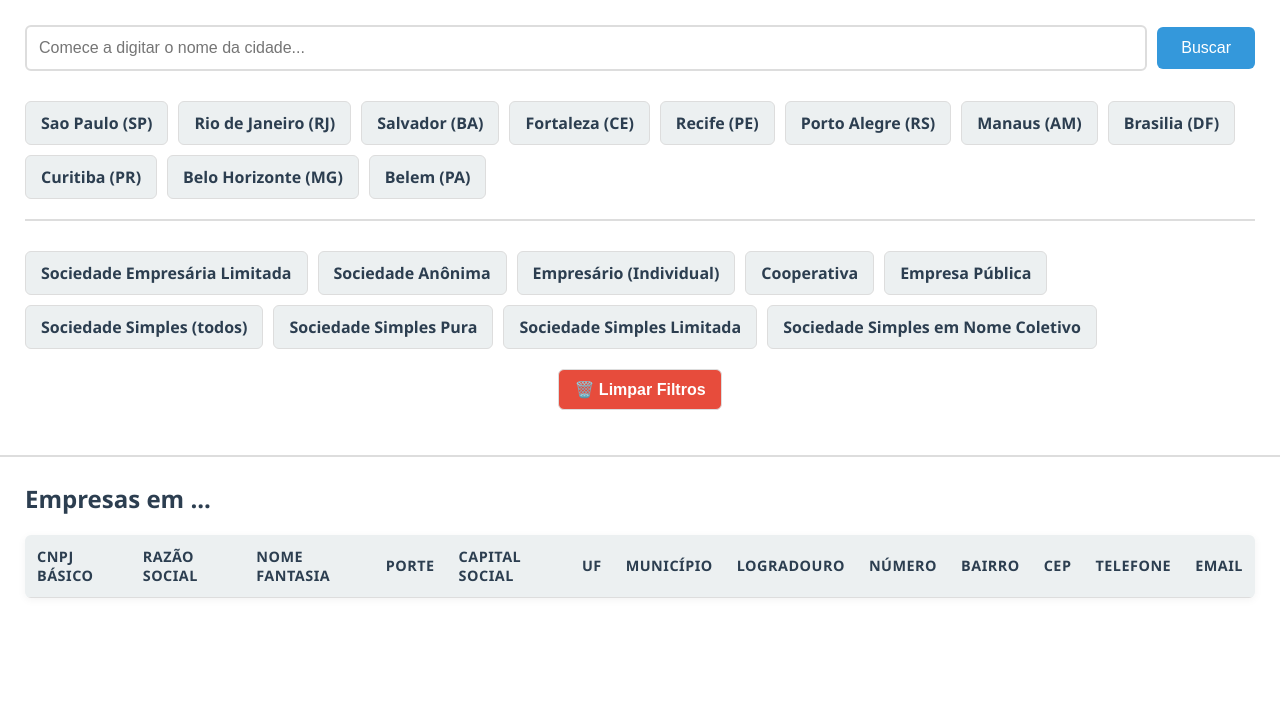
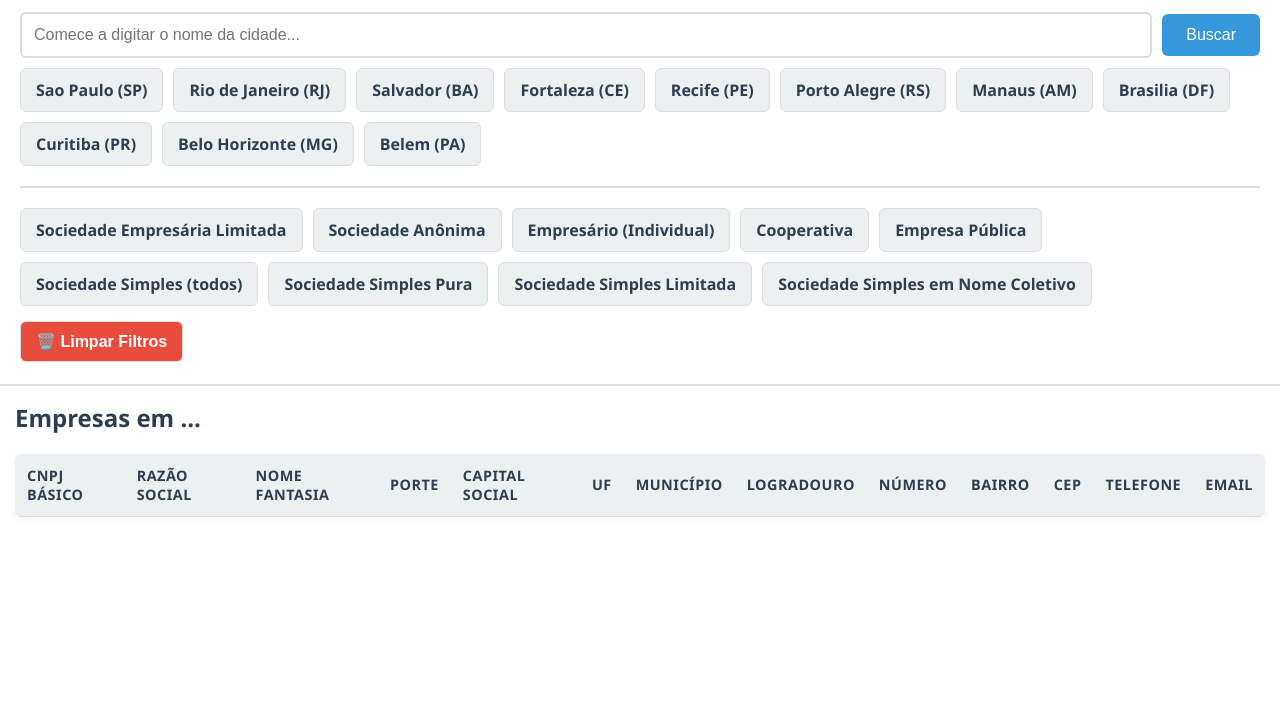
Before and after one commit to Moot-bot/CNPJ, a Django app: page / in a window 1280 px wide. Shown: the part 83-800 px from the top of the page. Run offline with Django 5.2, Linux system fonts and the light colour scheme; lists and menus that the app fills with data are empty.

Commit message:
front end correçãp 2

```diff
--- a/templates/index.html
+++ b/templates/index.html
@@ -55,16 +55,14 @@
 }
         .filters-section {
     background: var(--white);
-            padding: 25px;
+    padding: 12px 20px; /* ↓ antes 25px */
     border-bottom: 1px solid var(--border);
     box-shadow: 0 2px 8px var(--shadow);
 }
 
         .filters-row {
-            display: flex;
-            gap: 20px;
-            align-items: center;
-            margin-bottom: 20px;
+    gap: 12px;        /* ↓ antes 20px */
+    margin-bottom: 10px;
 }
 
         .search-box {
@@ -157,12 +155,11 @@
 
         .results-section {
     background: var(--white);
-            padding: 25px;
+    padding: 15px; /* ↓ antes 25px */
     border-top: 1px solid var(--border);
     flex: 1;
     overflow-y: auto;
 }
-
         .results-section h2 {
             color: var(--primary);
             margin-top: 0;
@@ -233,7 +230,7 @@
 
         @media (max-width: 768px) {
             .container {
-                padding: 15px;
+                padding: 0;
             }
             .search-box {
                 flex-direction: column;
```
Lines whose indentation alone changed are shown as unchanged.
